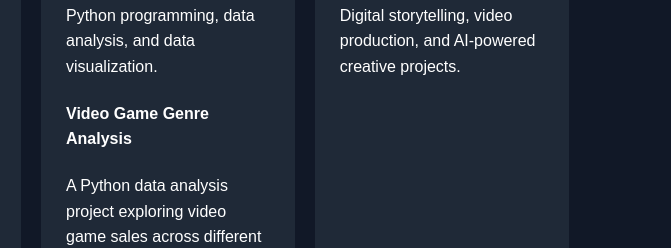
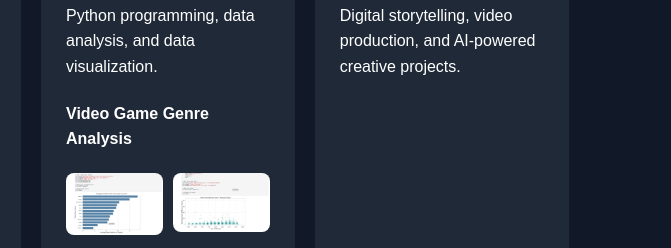
Before and after one commit to ahollid6-coder/ahollid6-coder.github.io, a plain HTML site: page index.html in a window 1280 px wide. Shown: the part 1342-1590 px from the top of the page, 609-1280 px from the left. Drawn offline with Linux system fonts and the light colour scheme.

Commit message:
Update index.html

```diff
--- a/index.html
+++ b/index.html
@@ -331,6 +331,17 @@ My goal is to build a career in creative technology, contributing to projects th
   </p>
 
   <h4>Video Game Genre Analysis</h4>
+       <div style="display:grid; grid-template-columns:1fr 1fr; gap:10px; margin:15px 0;">
+
+  <img src="images/video-game-bar-chart.png"
+       alt="Video game sales by genre bar chart"
+       style="width:100%; height:auto; border-radius:8px;">
+
+  <img src="images/video-game-scatter-plot.png"
+       alt="Video game analysis scatter plot"
+       style="width:100%; height:auto; border-radius:8px;">
+
+</div>
   <p>
     A Python data analysis project exploring
     video game sales across different genres.
```
